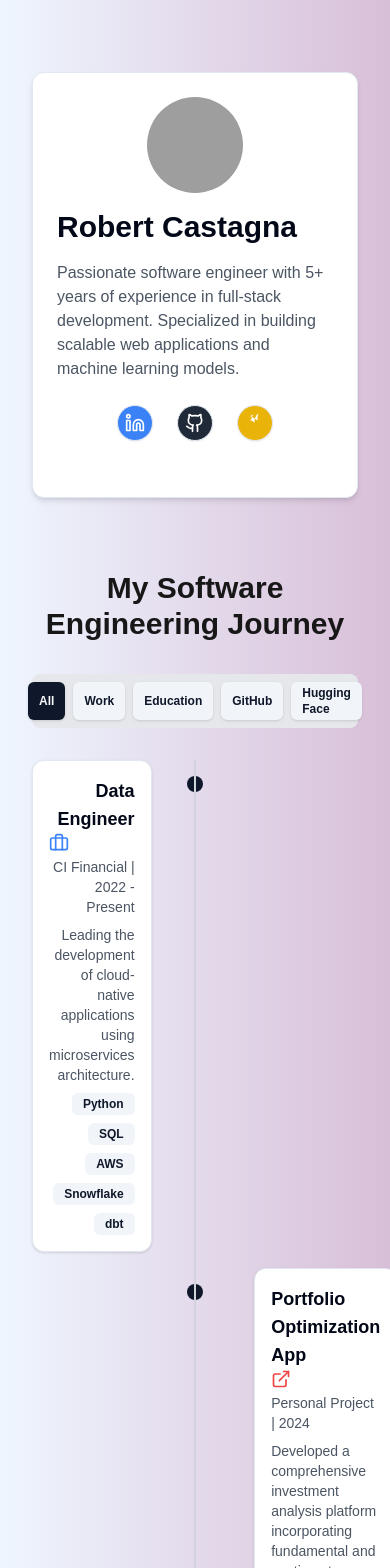
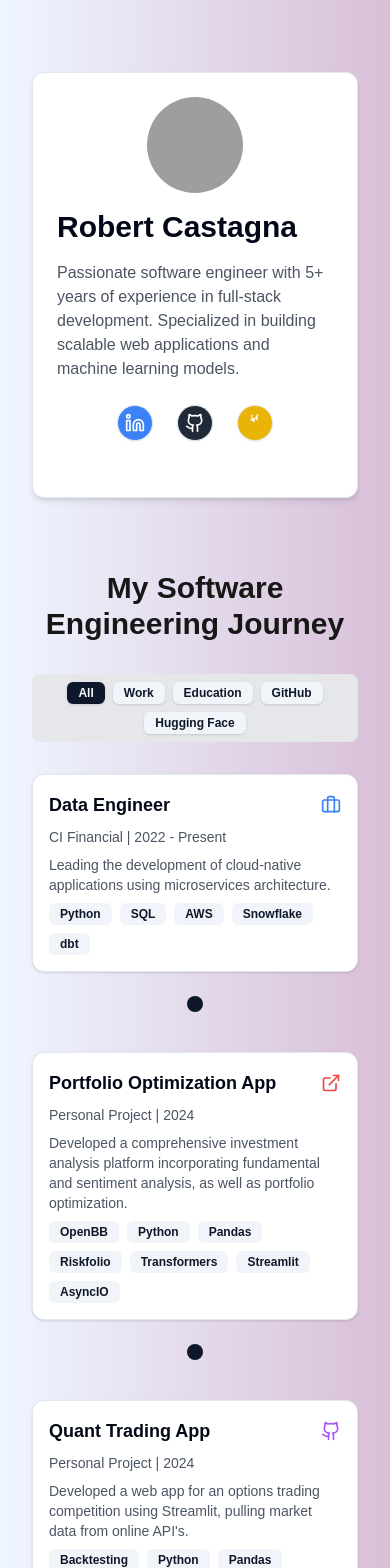
Before and after one commit to RobertCastagna/vercel_deploy_v1, a Next.js app in the folder app_v3/: page / in a window 390 px wide. Shown: the top 1568 px of the page. Built offline with nearby package versions, Linux system fonts and the light colour scheme; grey boxes are pictures that could not be loaded.

Commit message:
mobile support

```diff
--- a/app_v3/components/dynamic-timeline-portfolio.tsx
+++ b/app_v3/components/dynamic-timeline-portfolio.tsx
@@ -172,7 +172,7 @@ export function DynamicTimelinePortfolio() {
         <div className="max-w-6xl mx-auto px-4 sm:px-6 lg:px-8 py-12">
           <h2 className="text-3xl font-bold text-center mb-8">My Software Engineering Journey</h2>
 
-          <div className="flex justify-center space-x-2 mb-8 bg-gray-200 p-2 rounded-lg">
+          <div className="flex flex-wrap justify-center gap-2 mb-8 bg-gray-200 p-2 rounded-lg">
             <Badge
               onClick={() => setFilter('all')}
               className={`cursor-pointer ${filter === 'all' ? 'bg-primary text-primary-foreground' : 'bg-secondary text-secondary-foreground'}`}
@@ -206,33 +206,38 @@ export function DynamicTimelinePortfolio() {
           </div>
 
           <div className="relative">
-            <div className="absolute left-1/2 transform -translate-x-1/2 w-0.5 h-full bg-gray-300"></div>
+            <div className="absolute left-1/2 transform -translate-x-1/2 w-0.5 h-full bg-gray-300 hidden md:block"></div>
 
-            <div className="space-y-4">
+            <div className="space-y-8">
               {filteredData.map((item, index) => (
-                <div key={index} className={`flex ${index % 2 === 0 ? 'flex-row' : 'flex-row-reverse'} items-start`}>
-                  <div className={`w-5/12 ${index % 2 === 0 ? 'text-right pr-8' : 'text-left pl-8'}`}>
+                <div key={index} className={`flex flex-col md:flex-row ${index % 2 === 0 ? 'md:flex-row-reverse' : ''} items-center md:items-start`}>
+                  <div className="w-full md:w-5/12 mb-4 md:mb-0">
                     <Card
-                      className={`inline-block transition-all duration-300 ease-in-out rounded-xl ${expandedIndex === index ? 'shadow-lg' : 'hover:shadow-md'}`}
+                      className={`transition-all duration-300 ease-in-out rounded-xl ${expandedIndex === index ? 'shadow-lg' : 'hover:shadow-md'}`}
                       onMouseEnter={() => setExpandedIndex(index)}
                       onMouseLeave={() => setExpandedIndex(null)}
                     >
                       <CardContent className="p-4">
-                        <h3 className="text-lg font-semibold mb-1">{item.title}{item.type === 'work' && <BriefcaseIcon className="w-5 h-5 text-blue-500" />}{item.type === 'education' && <GraduationCapIcon className="w-5 h-5 text-green-500" />}{item.type === 'github' && <GithubIcon className="w-5 h-5 text-purple-500" />}{item.type === 'huggingface' && <ExternalLinkIcon className="w-5 h-5 text-red-500" />}
-                        </h3>
+                        <div className="flex items-center justify-between mb-2">
+                          <h3 className="text-lg font-semibold">{item.title}</h3>
+                          {item.type === 'work' && <BriefcaseIcon className="w-5 h-5 text-blue-500" />}
+                          {item.type === 'education' && <GraduationCapIcon className="w-5 h-5 text-green-500" />}
+                          {item.type === 'github' && <GithubIcon className="w-5 h-5 text-purple-500" />}
+                          {item.type === 'huggingface' && <ExternalLinkIcon className="w-5 h-5 text-red-500" />}
+                        </div>
                         <p className="text-sm text-gray-600 mb-2">{item.organization} | {item.date}</p>
                         <p className="text-sm text-gray-600 mb-2">
                           {expandedIndex === index ? item.description : item.description.split('.')[0] + '.'}
                         </p>
                         {item.skills && (
-                          <div className="flex flex-wrap gap-2 justify-end mt-2">
+                          <div className="flex flex-wrap gap-2 mt-2">
                             {item.skills.map((skill, skillIndex) => (
                               <Badge key={skillIndex} variant="secondary">{skill}</Badge>
                             ))}
                           </div>
                         )}
                         {expandedIndex === index && item.link && (
-                          <div className="mt-4 text-right">
+                          <div className="mt-4">
                             <Button
                               asChild
                               variant="outline"
@@ -253,10 +258,8 @@ export function DynamicTimelinePortfolio() {
                       </CardContent>
                     </Card>
                   </div>
-                  <div className="w-2/12 flex justify-center">
-                    <div className="w-4 h-4 bg-primary rounded-full mt-4"></div>
-                  </div>
-                  <div className="w-5/12"></div>
+                  <div className="w-4 h-4 bg-primary rounded-full my-2 md:mx-auto"></div>
+                  <div className="w-full md:w-5/12"></div>
                 </div>
               ))}
             </div>
```
